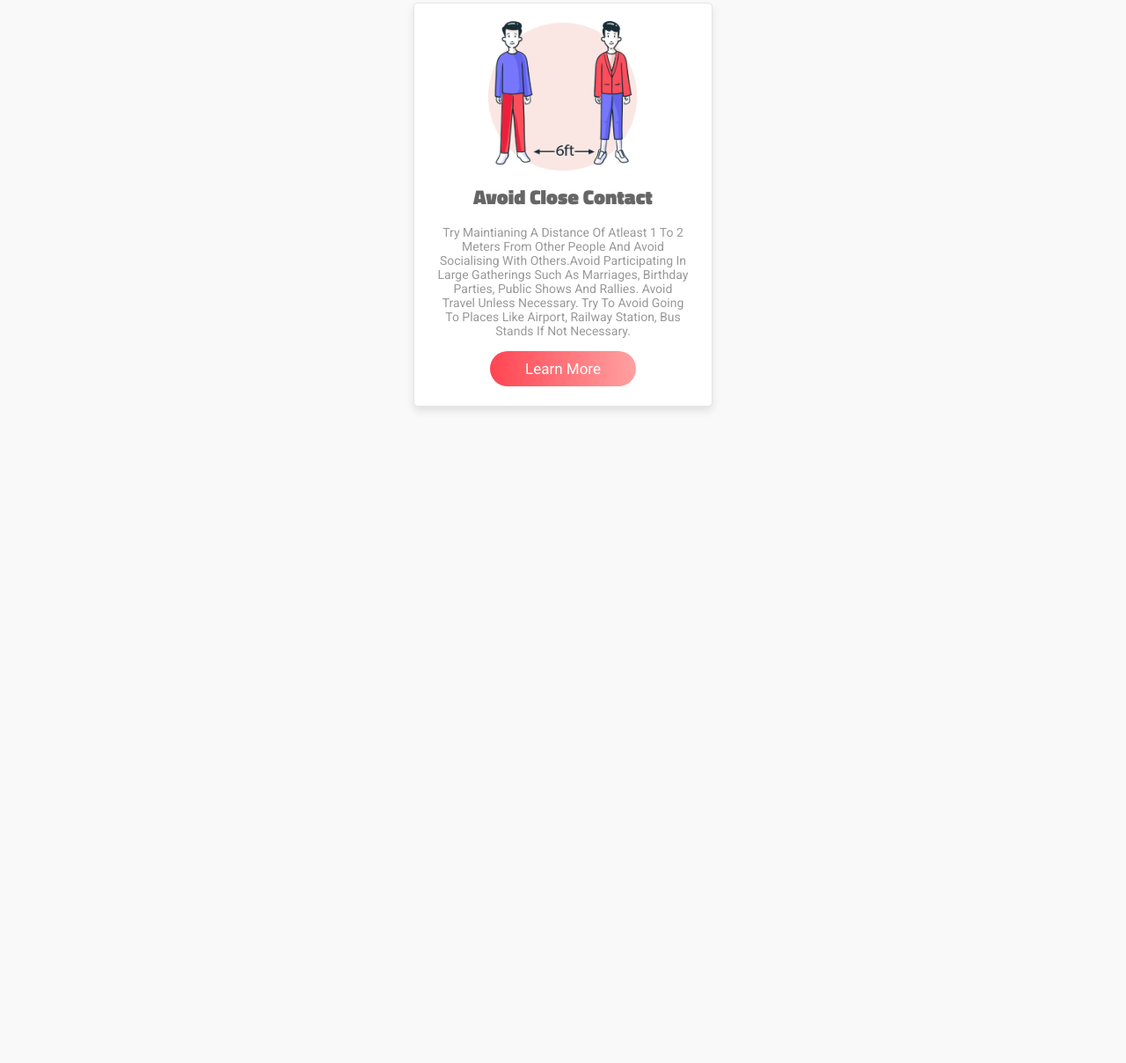
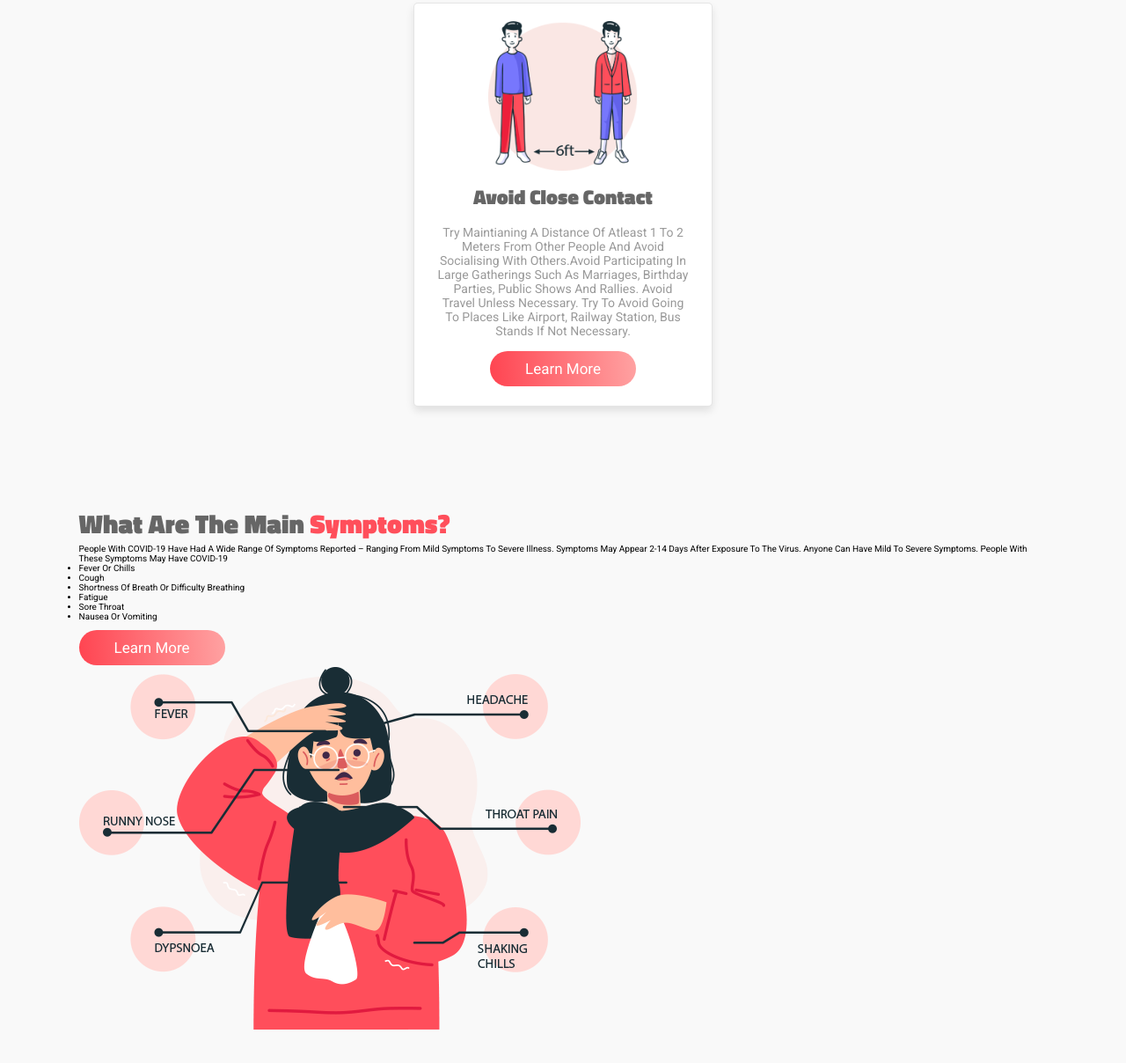
Before and after one commit to sibashish99/covid19-help, a plain HTML site: page index.html in a window 1280 px wide. Shown: the part 1472-2680 px from the top of the page at 88% size. Before the commit the page ends 1954 px from the top, so only its background shows below. Drawn offline with nearby package versions, Linux system fonts and the light colour scheme.

Commit message:
Added symptoms section

```diff
--- a/index.html
+++ b/index.html
@@ -88,6 +88,32 @@
     </section>
 
 
+    <section class="symtoms" id="symtoms">
+        <div class="content">
+            <h1 class="heading">What are the main <span>Symptoms?</span></h1>
+            <p>People with COVID-19 have had a wide range of symptoms reported – ranging from mild symptoms to severe illness. Symptoms may appear 2-14 days after exposure to the virus. Anyone can have mild to severe symptoms. People with these symptoms may have COVID-19
+            </p>
+            <ul>
+                <div class="one">
+                    <li>Fever or chills</li>
+                    <li>Cough</li>
+                    <li>Shortness of breath or difficulty breathing</li>
+                </div>
+                <div class="two">
+                    <li>Fatigue</li>
+                    <li>Sore throat</li>
+                    <li>Nausea or vomiting</li>
+                </div>
+            </ul>
+            <a href="https://www.cdc.gov/coronavirus/2019-ncov/symptoms-testing/symptoms.html" class="btn">learn more</a>
+        </div>
+
+        <div class="image">
+            <img src="images/symptoms-img.png" alt="">
+        </div>
+    </section>
+
+
     <script src="https://cdnjs.cloudflare.com/ajax/libs/jquery/3.6.0/jquery.min.js" integrity="sha512-894YE6QWD5I59HgZOGReFYm4dnWc1Qt5NtvYSaNcOP+u1T9qYdvdihz0PPSiiqn/+/3e7Jo4EaG7TubfWGUrMQ==" crossorigin="anonymous" referrerpolicy="no-referrer"></script>
     <script src="script.js"></script>
 </body>
```
